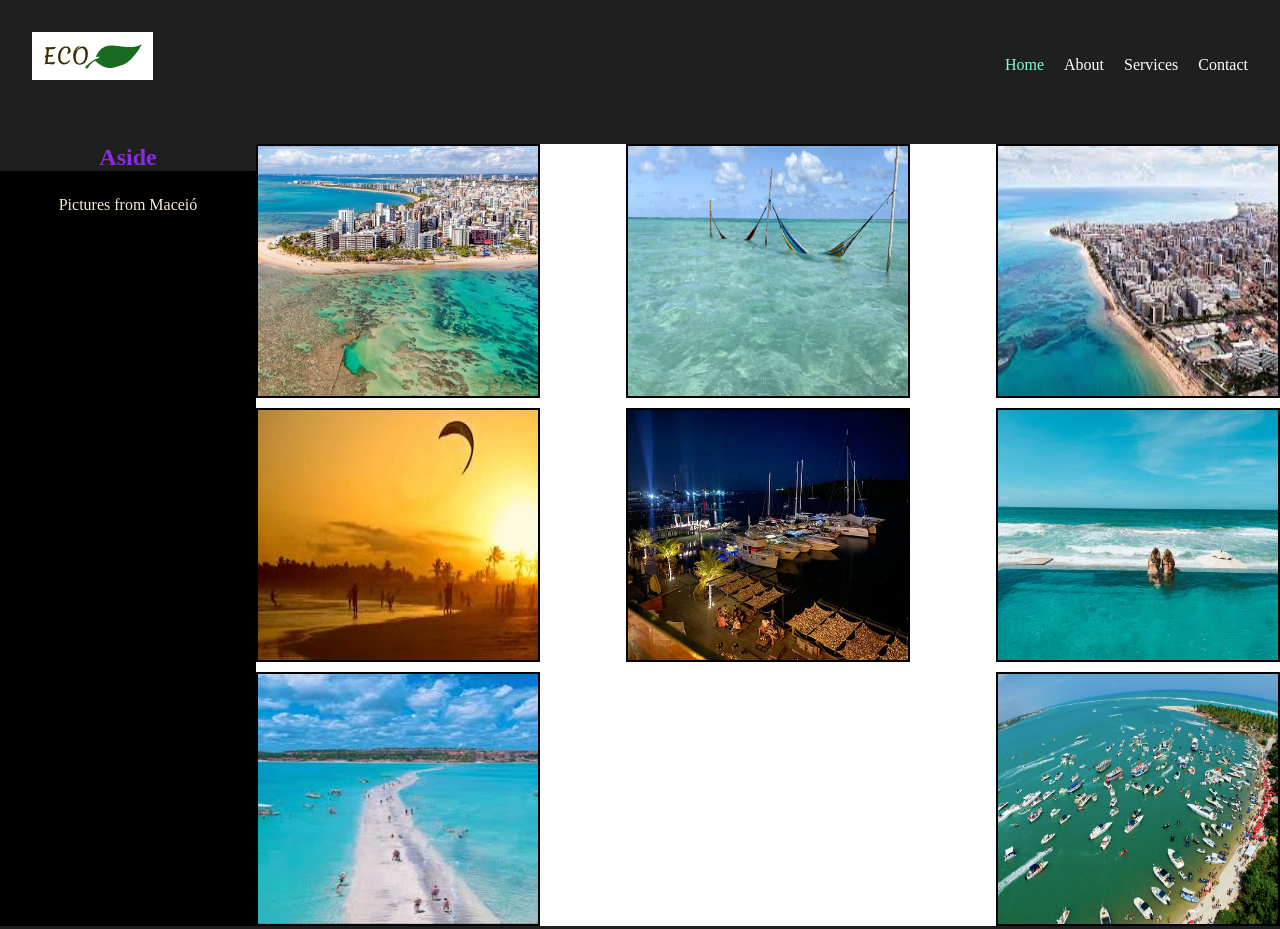
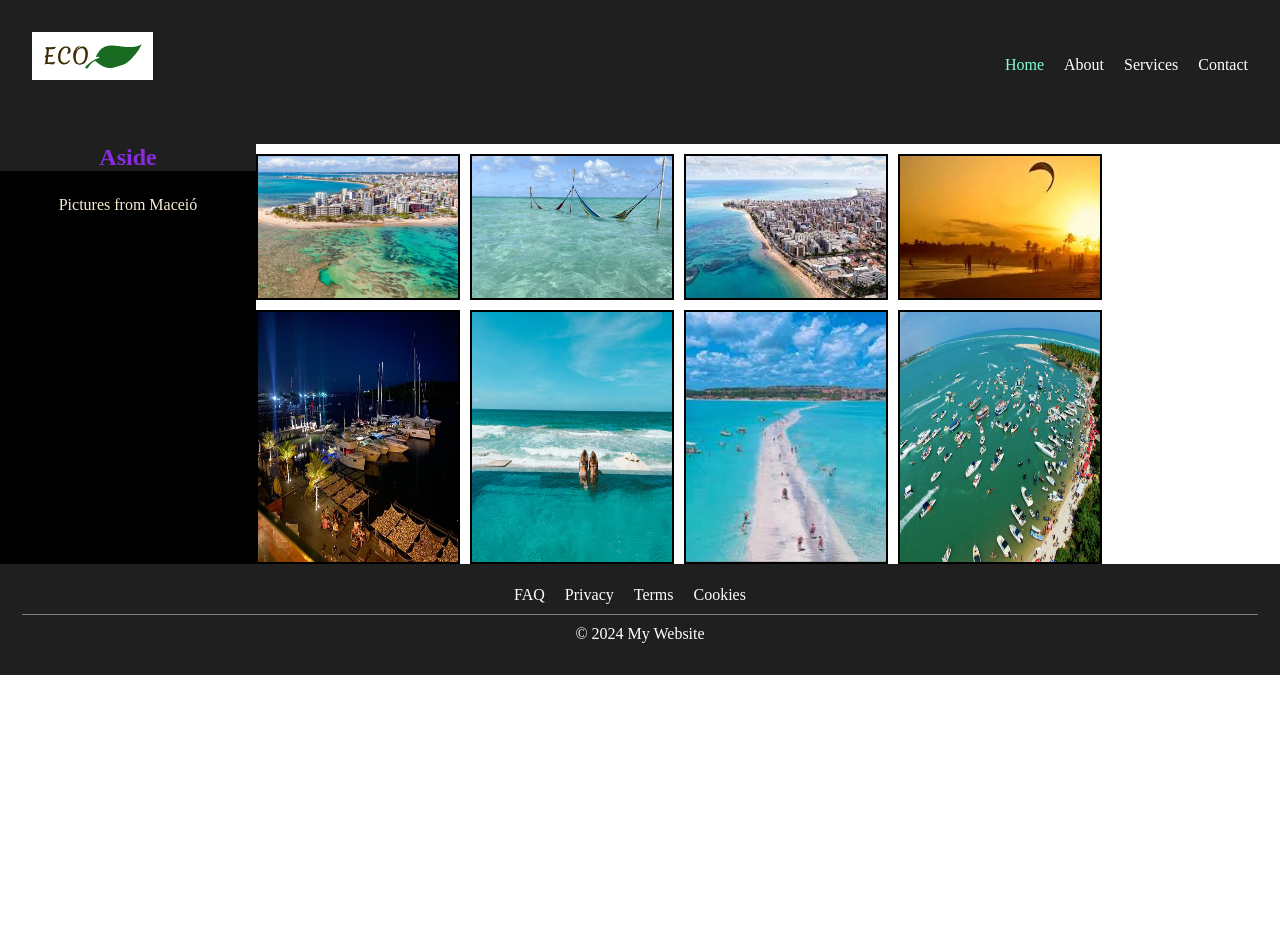
Before and after one commit to pedroevaristo17/flexbox-layouts, a plain HTML site: page last.html in a window 1280 px wide. Shown: the top 929 px of the page. After the commit the page ends 800 px from the top, so only its background shows below. Drawn offline with Linux system fonts and the light colour scheme.

Commit message:
Finished

```diff
--- a/main5.css
+++ b/main5.css
@@ -85,15 +85,16 @@ main h1 {
 .images {
     display: flex;
     flex-direction: row;
-    justify-content: space-between;
+    justify-content: flex-start;
+    row-gap: 10px;
     flex-wrap: wrap;
-    row-gap: 10px;
+    margin-top: 10px;
+    gap: 10px;
 }
 
 .images img {
-    width: 280px;
+    width: 200px;
     border: solid 2px black;
-    height: 250px;
 
 }
 aside h1 {
```
